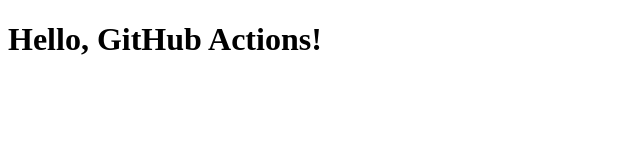
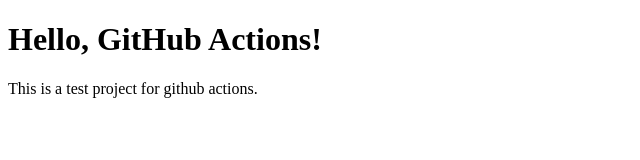
Before and after one commit to adeelumar-17/gh-deployment-workflow, a plain HTML site: page index.html in a window 1280 px wide. Shown: the whole page, without its empty margins (0-640 px from the left). Drawn offline with Linux system fonts and the light colour scheme.

Commit message:
update index.html

```diff
--- a/index.html
+++ b/index.html
@@ -5,5 +5,6 @@
   </head>
   <body>
     <h1>Hello, GitHub Actions!</h1>
+    <p>This is a test project for github actions.</p>
   </body>
 </html>
```
